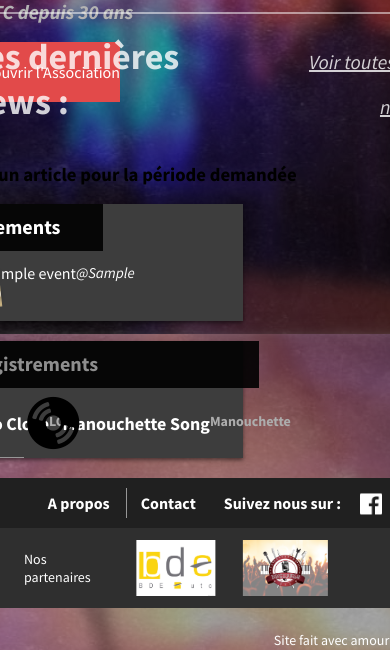
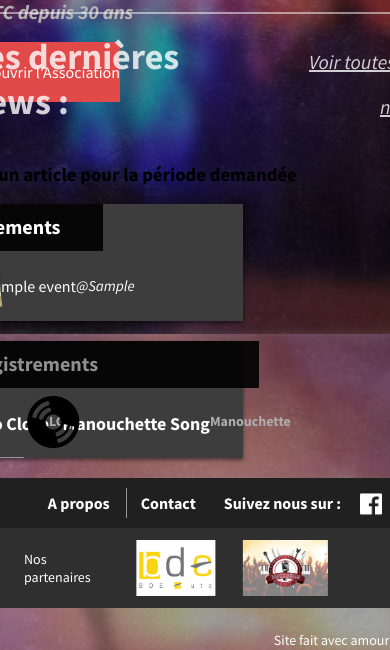
Before and after one commit to AlbertLetoc/LarsenUTC, a PHP site: page / in a window 390 px wide; the page is wider, and only the part inside the window is pictured. Shown: the part 510-1160 px from the top of that part. Run offline with PHP 8.4, Linux system fonts and the light colour scheme; tables that the repository leaves empty hold one stand-in row (values such as "Sample post"); some libraries are stand-ins or nearby versions.

Commit message:
Fix alignement side bar

```diff
--- a/style/css/app.css
+++ b/style/css/app.css
@@ -927,11 +927,6 @@ a:visited {
     font-weight: bold;
 }
 
-.list-module > .col-md-12 > .row > .col-md-12 {
-    padding-top: 10px;
-    padding-bottom: 10px;
-}
-
 .list-module h3 {
     margin: 0;
     color: #8e8e8e;
@@ -942,12 +937,13 @@ a:visited {
 .list-module-title {
     height: 47px;
     background: rgba(0, 0, 0, 0.9);
+    padding-top: 10px;
+    padding-bottom: 10px;
 }
 
 .list-row {
     height: 70px;
     position: relative;
-    display: flex;
     align-items: center;
     flex-wrap: wrap;
     align-content: center;
@@ -962,6 +958,10 @@ a:visited {
     position: absolute;
     bottom: 0;
     left: 1rem;
+}
+
+.list-row > .row {
+    height: 100%;
 }
 
 .event-date:before {
@@ -982,6 +982,7 @@ a:visited {
     transform-origin: center center;
     overflow: visible;
     height: 47px;
+    align-self: center;
 }
 
 .event-date span {
@@ -1024,6 +1025,12 @@ a:visited {
     flex-wrap: wrap;
     align-content: center;
     padding-right: 1rem;
+}
+
+.event-info {
+    position: relative;
+    top: 50%;
+    transform: translateY(-50%);
 }
 
 .event-name {
--- a/views/side_bar/s_blog.php
+++ b/views/side_bar/s_blog.php
@@ -16,7 +16,7 @@
                         </div>
                     </div>
                     <div class="col-md-7">
-                        <div class="row">
+                        <div class="row event-info">
                             <span class="event-name col-md-12"><?php echo $event['nom']; ?></span>
                             <span class="event-place col-md-12">@<?php echo $event['lieu']; ?></span>
                         </div>
```
